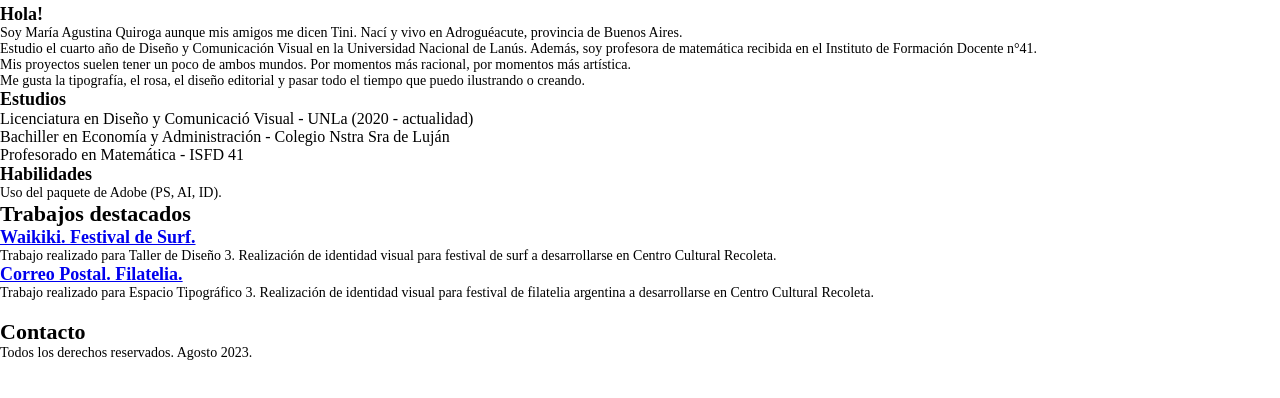
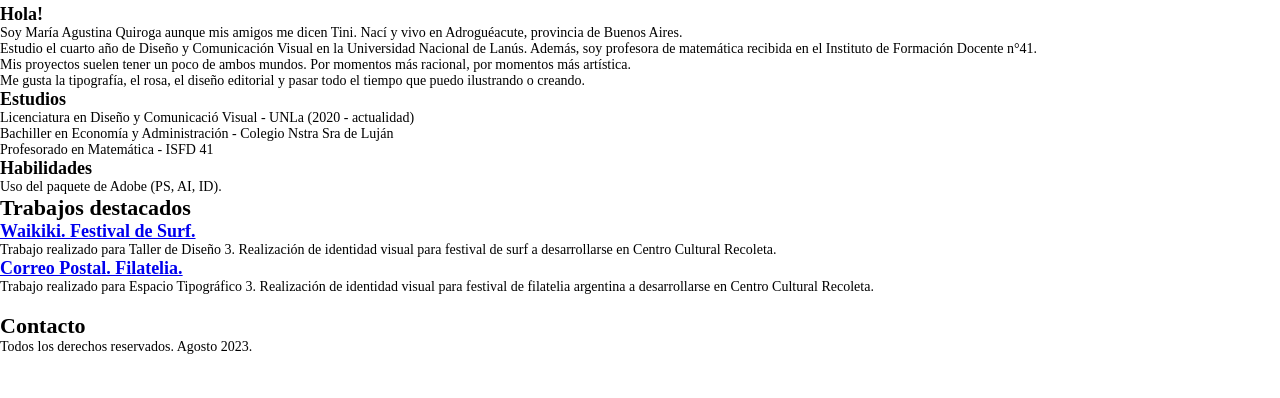
Before and after one commit to magusquiroga/cv_quiroga, a plain HTML site: page index.html in a window 1280 px wide. Shown: the part 368-766 px from the top of the page. Drawn offline with Linux system fonts and the light colour scheme.

Commit message:
probando estilos

```diff
--- a/estilos.css
+++ b/estilos.css
@@ -30,6 +30,10 @@
 	display:flex;
 	align-content: center;
 }
+.estudios{
+	font-family: "Alegreya Sans";
+	font-size:14px;
+}
 h1{
 	font-family:'Clash Display';
 	font-size: 54px
--- a/index.html
+++ b/index.html
@@ -9,6 +9,7 @@
 	<header>
 		<nav class="botonera">
 			<div class="logo"> <img src= "img/logo.png" alt="imagenpagina" width="88px" height="60px">
+			</div>
 			<ul>
 				<li><a href="#seccion1">Acerca de m&iacute;</a></li>
 				<li><a href="#seccion2">Trabajos destacados</a></li>
@@ -16,7 +17,6 @@
 				<li><a href="https://www.behance.net/tiquiroga" target="_blank">Behance</a></li>
 				<li><a href="#seccion3">Contacto</a></li>
 			</ul>
-			</div>
 		</nav>
 	</header>
 	<main>
@@ -30,11 +30,13 @@
 					<p>Mis proyectos suelen tener un poco de ambos mundos. Por momentos más racional, por momentos m&aacute;s art&iacute;stica.</p>
 					<p>Me gusta la tipograf&iacute;a, el rosa, el diseño editorial y pasar todo el tiempo que puedo ilustrando o creando.</p>
 				<h3>Estudios</h3>
+					<div class="estudios">
 					<ul>
 						<li>Licenciatura en Diseño y Comunicaci&oacute; Visual - UNLa (2020 - actualidad)</li>
 						<li>Bachiller en Econom&iacute;a y Administraci&oacute;n - Colegio Nstra Sra de Luján</li>
 						<li>Profesorado en Matem&aacute;tica - ISFD 41</li>
 					</ul>
+					</div>
 				<h3>Habilidades</h3>
 				<p>Uso del paquete de Adobe (PS, AI, ID).</p>
 		</section>
@@ -50,7 +52,7 @@
 		</section>
 	</main>
 	<footer>
-		<p>Todos los derechos reservados. Agosto 2023.</p>
-	</footer>
+	  <p>Todos los derechos reservados. Agosto 2023.</p>
+</footer>
 </body>
 </html>
```
